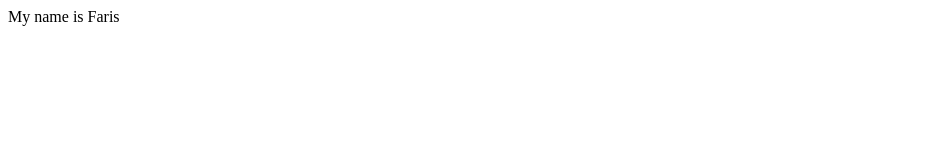
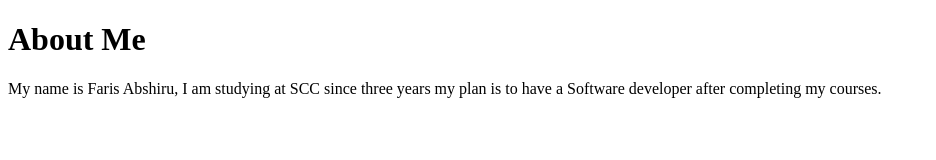
Before and after one commit to Fabsheru77/it121, a plain HTML site: page index.html in a window 1280 px wide. Shown: the whole page, without its empty margins (0-936 px from the left). Drawn offline with Linux system fonts and the light colour scheme.

Commit message:
HW 1 - Tell me about yourself assignment has been Commit

```diff
--- a/index.html
+++ b/index.html
@@ -1 +1,28 @@
-My name is Faris
+<!DOCTYPE html>
+<html lang="en">
+<head>
+    <meta charset="UTF-8">
+    <meta name="viewport" content="width=device-width, initial-scale=1.0">
+    <title>Profile Summary</title>
+
+</head>
+<body>
+<h1>About Me</h1>
+<p id="profile"></p>
+
+<script>
+    // Define variables
+    const firstName = "Faris";
+    const lastName = 'Abshiru';
+    const yearsOfStudy = 3;
+    const goal = "To have software developer";
+
+    // Combine the variables into the profile message
+    const profile = `My name is Faris Abshiru, I am studying at SCC since three years my plan is to have a Software developer after completing my courses.`;
+
+// Output My profile to the <p> element
+    document.getElementById("profile").textContent = profile;
+</script>
+<script src="script.js"></script>
+</body>
+</html>
--- /dev/null
+++ b/script.js
@@ -0,0 +1,17 @@
+// Define variables for personal and academic details
+function displayDetails() {
+    const firstName = "Faris"; // First name
+    const lastName = "Abshiru"; // Last name
+    const yearsOfStudy = 3; // Number of years of study
+    const goal = "To be a software developer"; // Goal
+
+    // Display the values in the console
+
+    console.log(`First Name: ${firstName}`);
+    console.log(`Last Name: ${lastName}`);
+    console.log(`Years of Study: ${yearsOfStudy}`);
+    console.log(`Goal: ${goal}`);
+
+}
+// Call the function to display details
+displayDetails();
```
